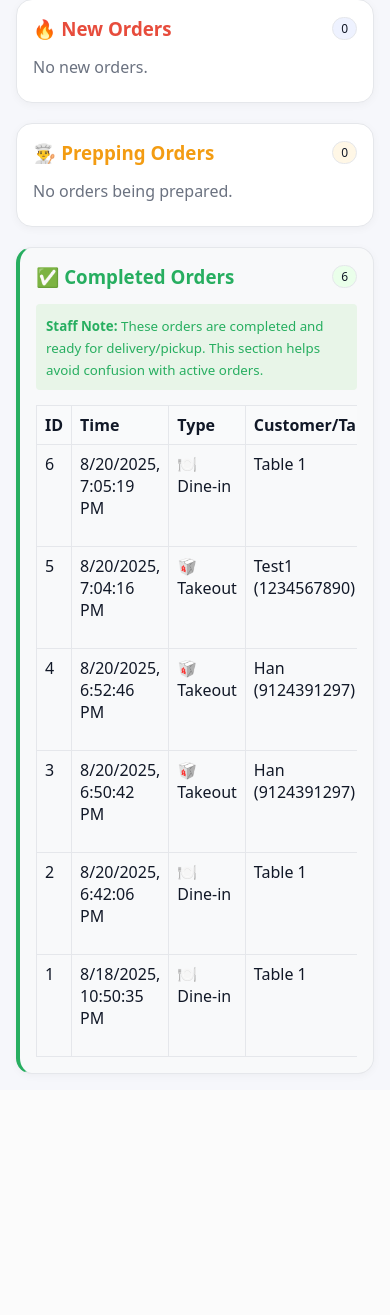
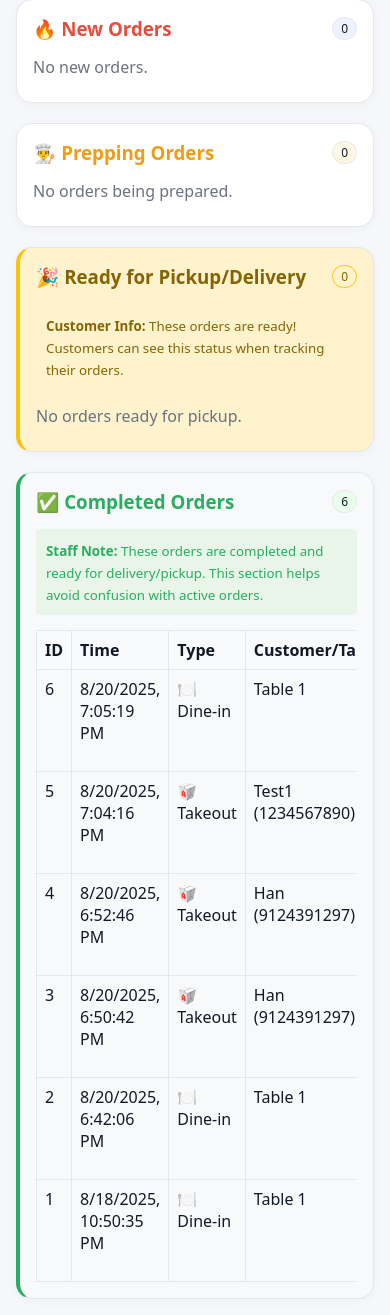
Before and after one commit to hanearl94/table-order, a Flask app: page /orders in a window 390 px wide. Shown: the part 318-1633 px from the top of the page. Before the commit the page ends 1392 px from the top, so only its background shows below. Run offline with Flask 3, Linux system fonts and the light colour scheme; data comes from the database, SQL or seed files in the repository; both versions use the stored data as it was after the commit.

Commit message:
feat: add ready status and phone number tracking for takeout orders

```diff
--- a/app.py
+++ b/app.py
@@ -14,7 +14,7 @@ MENU = [
 ]
 
 DB_FILE = "database.db"
-VALID_STATUSES = {"new", "prepping", "done"}
+VALID_STATUSES = {"new", "prepping", "ready", "done"}
 
 def init_db():
     conn = sqlite3.connect(DB_FILE)
@@ -77,15 +77,35 @@ def get_orders_for_table(table_number: str, include_done: bool = True):
     with db() as conn:
         cur = conn.cursor()
         if include_done:
-            cur.execute("""SELECT id, table_number, items, total, created_at, status
+            cur.execute("""SELECT id, table_number, items, total, created_at, status, order_type
                            FROM orders
                            WHERE table_number = ?
                            ORDER BY id DESC""", (table_number,))
         else:
-            cur.execute("""SELECT id, table_number, items, total, created_at, status
+            cur.execute("""SELECT id, table_number, items, total, created_at, status, order_type
                            FROM orders
                            WHERE table_number = ? AND status != 'done'
                            ORDER BY id DESC""", (table_number,))
+        return [dict(r) for r in cur.fetchall()]
+
+def get_orders_by_phone(phone_number: str, include_done: bool = True):
+    """Get takeout orders by phone number"""
+    with db() as conn:
+        cur = conn.cursor()
+        # Phone number is stored in table_number field for takeout orders
+        # Format: "Customer Name (phone_number)"
+        phone_pattern = f"%({phone_number})%"
+
+        if include_done:
+            cur.execute("""SELECT id, table_number, items, total, created_at, status, order_type
+                           FROM orders
+                           WHERE order_type = 'takeout' AND table_number LIKE ?
+                           ORDER BY id DESC""", (phone_pattern,))
+        else:
+            cur.execute("""SELECT id, table_number, items, total, created_at, status, order_type
+                           FROM orders
+                           WHERE order_type = 'takeout' AND table_number LIKE ? AND status != 'done'
+                           ORDER BY id DESC""", (phone_pattern,))
         return [dict(r) for r in cur.fetchall()]
 
 @app.route("/")
@@ -177,10 +197,10 @@ def orders_json():
         cur = conn.cursor()
 
         if filter_type == 'active':
-            # Active means new or prepping (not done)
+            # Active means new, prepping, or ready (not done)
             cur.execute("""SELECT id, table_number, items, total, created_at, status, order_type
                            FROM orders
-                           WHERE status IN ('new', 'prepping')
+                           WHERE status IN ('new', 'prepping', 'ready')
                            ORDER BY id DESC""")
         elif filter_type == 'done':
             cur.execute("""SELECT id, table_number, items, total, created_at, status, order_type
@@ -237,6 +257,18 @@ def table_orders_json(table_number: str):
     data = get_orders_for_table(table_number, include_done=include_done)
     return jsonify({"ok": True, "orders": data})
 
+# --- NEW: Phone number tracking for takeout orders ---
+@app.route("/phone/<phone_number>")
+def phone_orders_page(phone_number: str):
+    return render_template("phone_orders.html", phone_number=phone_number)
+
+# JSON for the phone tracker
+@app.route("/phone/<phone_number>.json")
+def phone_orders_json(phone_number: str):
+    include_done = request.args.get("all", "0") == "1"
+    data = get_orders_by_phone(phone_number, include_done=include_done)
+    return jsonify({"ok": True, "orders": data})
+
 if __name__ == "__main__":
     init_db()
     app.run(debug=True, port=8080)
--- a/static/style.css
+++ b/static/style.css
@@ -85,4 +85,5 @@ button:hover { opacity: 0.95; }
 }
 .badge--new { background: #eef2ff; }
 .badge--prepping { background: #fff7e6; }
+.badge--ready { background: #fff3cd; color: #856404; border-color: #ffc107; }
 .badge--done { background: #eaffea; }
--- a/templates/orders.html
+++ b/templates/orders.html
@@ -69,6 +69,34 @@
     <div id="prepping-orders-empty" class="muted" style="margin:8px 0;">No orders being prepared.</div>
     <div class="table-wrapper">
       <table id="prepping-orders-table" class="orders-table hidden">
+        <thead>
+          <tr>
+            <th>ID</th>
+            <th>Time</th>
+            <th>Type</th>
+            <th>Customer/Table</th>
+            <th>Items</th>
+            <th>Total</th>
+            <th>Actions</th>
+          </tr>
+        </thead>
+        <tbody></tbody>
+      </table>
+    </div>
+  </section>
+
+  <!-- Ready Orders Section -->
+  <section class="card" style="margin-bottom:20px;background:#fff3cd;border-left:4px solid #ffc107;">
+    <div style="display:flex;justify-content:space-between;align-items:center;margin-bottom:15px;">
+      <h3 style="margin:0;color:#856404;">🎉 Ready for Pickup/Delivery</h3>
+      <span id="ready-count" class="badge badge--ready">0</span>
+    </div>
+    <div style="background:#fff3cd;padding:10px;border-radius:4px;margin-bottom:15px;">
+      <small style="color:#856404;"><strong>Customer Info:</strong> These orders are ready! Customers can see this status when tracking their orders.</small>
+    </div>
+    <div id="ready-orders-empty" class="muted" style="margin:8px 0;">No orders ready for pickup.</div>
+    <div class="table-wrapper">
+      <table id="ready-orders-table" class="orders-table hidden">
         <thead>
           <tr>
             <th>ID</th>
@@ -171,6 +199,7 @@ async function loadSingleTableOrders() {
           <div class="btn-row">
             <button class="btn ghost" data-action="set" data-id="${o.id}" data-status="new">New</button>
             <button class="btn warn" data-action="set" data-id="${o.id}" data-status="prepping">Prepping</button>
+            <button class="btn" style="background:#ffc107;color:#856404;" data-action="set" data-id="${o.id}" data-status="ready">Ready</button>
             <button class="btn ok" data-action="set" data-id="${o.id}" data-status="done">Done</button>
           </div>
         </td>
@@ -194,16 +223,19 @@ async function loadSectionedOrders() {
   // Separate orders by status
   const newOrders = orders.filter(o => o.status === 'new');
   const preppingOrders = orders.filter(o => o.status === 'prepping');
+  const readyOrders = orders.filter(o => o.status === 'ready');
   const doneOrders = orders.filter(o => o.status === 'done');
 
   // Update counts
   document.getElementById('new-count').textContent = newOrders.length;
   document.getElementById('prepping-count').textContent = preppingOrders.length;
+  document.getElementById('ready-count').textContent = readyOrders.length;
   document.getElementById('done-count').textContent = doneOrders.length;
 
   // Populate each section
   populateSection('new', newOrders);
   populateSection('prepping', preppingOrders);
+  populateSection('ready', readyOrders);
   populateSection('done', doneOrders);
 }
 
@@ -228,17 +260,22 @@ function populateSection(status, orders) {
       if (status === 'new') {
         actionButtons = `
           <button class="btn warn" data-action="set" data-id="${o.id}" data-status="prepping">Start Prepping</button>
-          <button class="btn ok" data-action="set" data-id="${o.id}" data-status="done">Mark Done</button>
+          <button class="btn" style="background:#ffc107;color:#856404;" data-action="set" data-id="${o.id}" data-status="ready">Mark Ready</button>
         `;
       } else if (status === 'prepping') {
         actionButtons = `
           <button class="btn ghost" data-action="set" data-id="${o.id}" data-status="new">Back to New</button>
-          <button class="btn ok" data-action="set" data-id="${o.id}" data-status="done">Mark Done</button>
+          <button class="btn" style="background:#ffc107;color:#856404;" data-action="set" data-id="${o.id}" data-status="ready">Mark Ready</button>
+        `;
+      } else if (status === 'ready') {
+        actionButtons = `
+          <button class="btn warn" data-action="set" data-id="${o.id}" data-status="prepping">Back to Prepping</button>
+          <button class="btn ok" data-action="set" data-id="${o.id}" data-status="done">Delivered/Picked Up</button>
         `;
       } else { // done
         actionButtons = `
           <button class="btn ghost" data-action="set" data-id="${o.id}" data-status="new">Reopen</button>
-          <button class="btn warn" data-action="set" data-id="${o.id}" data-status="prepping">Back to Prepping</button>
+          <button class="btn" style="background:#ffc107;color:#856404;" data-action="set" data-id="${o.id}" data-status="ready">Back to Ready</button>
         `;
       }
 
```
Also changed, not shown: templates/phone_orders.html (added, +82 -0 lines), templates/takeout.html (+35 -4 lines), database.db.
